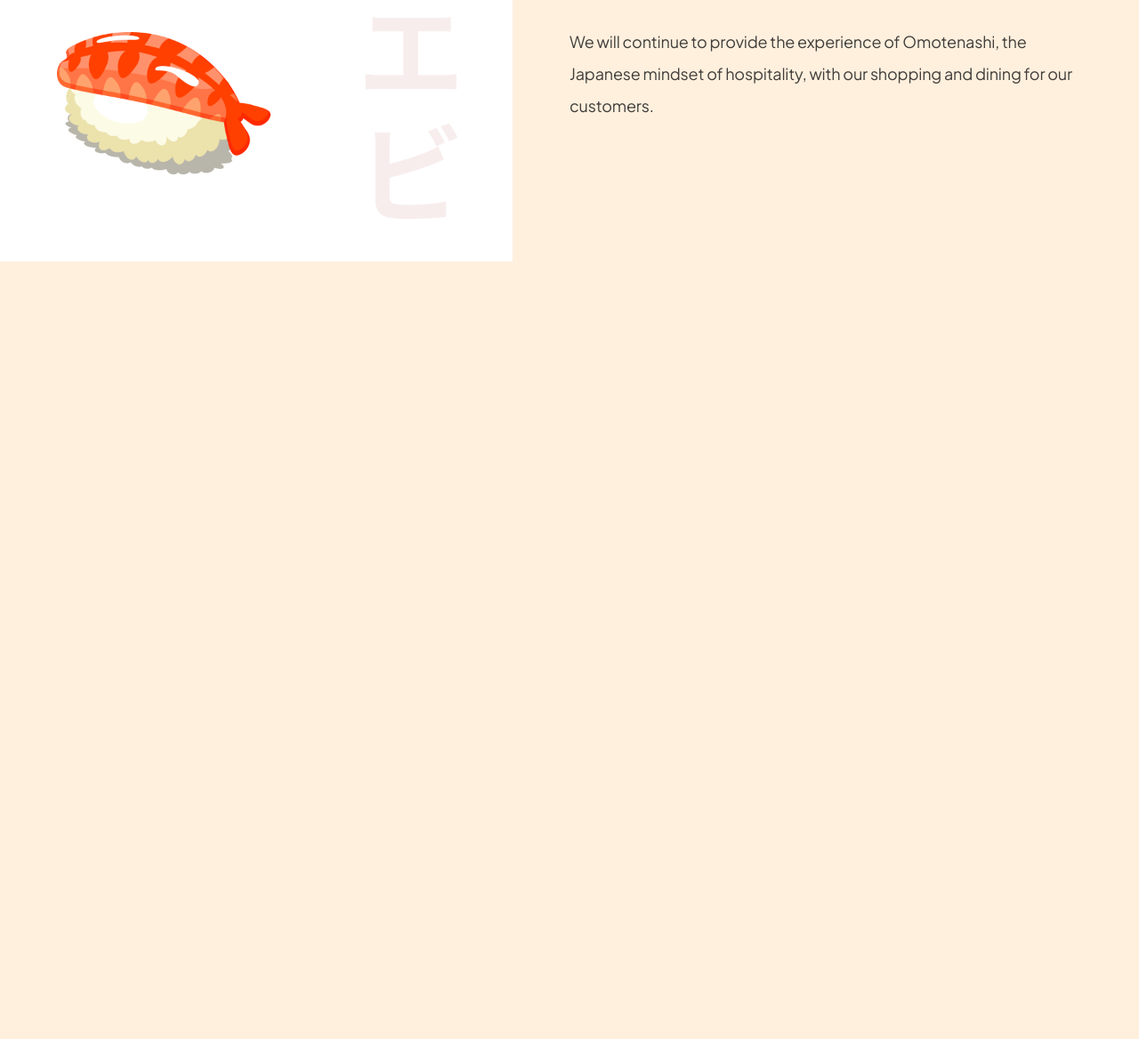
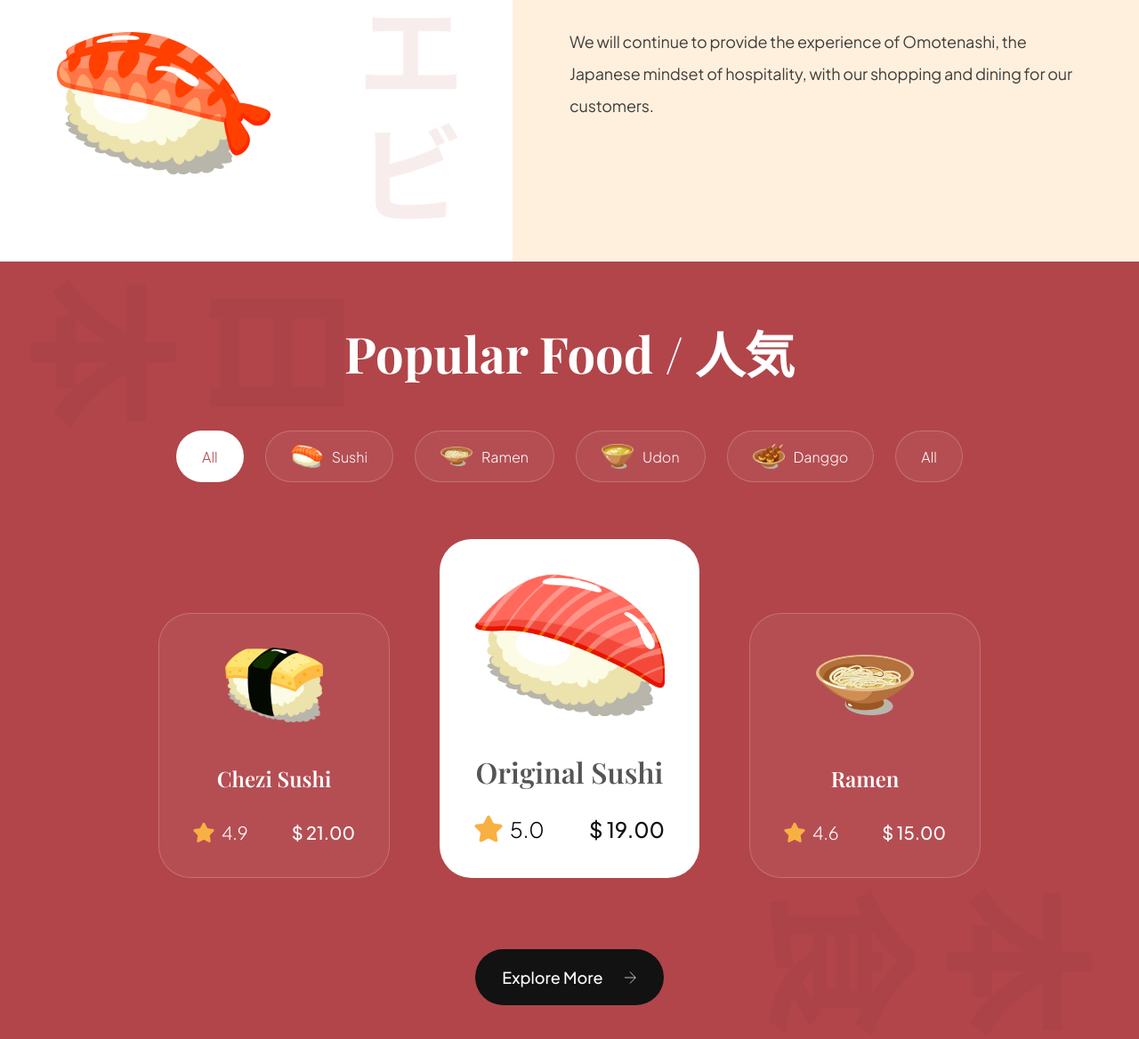
Before and after one commit to Scar1109/SushiMan-Sushi-Ordering-Website, a website built with Vite: page index.html in a window 1280 px wide. Shown: the part 1224-2392 px from the top of the page at 89% size. Before the commit the page ends 1518 px from the top, so only its background shows below. Built offline with nearby package versions, Linux system fonts and the light colour scheme.

Commit message:
popular Sushi section

```diff
--- a/css/sections/popular.css
+++ b/css/sections/popular.css
@@ -0,0 +1,200 @@
+.popular-foods{
+    padding: 64px;
+    display: flex;
+    flex-direction: column;
+
+    background-color: var(--primary-color);
+    background-image: url("../../assets/popular_bg.png");
+    background-position: center;
+    background-repeat: no-repeat;
+    background-size: contain;
+
+    overflow: hidden;
+}
+
+.populer-foods__title {
+    font-size: 56px;
+    font-family: var(--playfair-display);
+    color: #fff;
+    line-height: 78px;
+    font-weight: 600px;
+    text-align: center;
+}
+
+.popular-foods__filters {
+    margin-top: 48px;
+    max-width: 100%;
+    overflow-x: auto;
+
+    display: flex;
+    justify-content: center;
+    gap: 24px;
+}
+
+.popular-foods--filter-btn {
+    padding: 10px 28px;
+    flex-direction: row;
+    display: flex;
+    align-items: center;
+    gap: 10px;
+
+    background:  rgba(255, 255, 255, 0.05);
+    border: 1px solid rgba(255, 255, 255, 0.2);
+    border-radius: 46px;
+
+    font-size: 16px;
+    font-weight: 300;
+    font-family: var(--plus-jakarta-sans);
+    color: #fff;
+    cursor: pointer;
+}
+
+.popular-foods--filter-btn img {
+    width: 36px;
+    height: 36px;
+    object-fit: contain;
+
+}
+
+.popular-foods--filter-btn.active {
+    background: #fff;
+    color: var(--primary-color);
+}
+
+.popular-foods--filter-btn:hover {
+    background: #fff;
+    color: var(--primary-color);
+}
+
+.popular-foods__catalog {
+    margin-top: 64px;
+    display: flex;
+    justify-content: center;
+    align-items: flex-end;
+    flex-wrap: wrap;
+    gap: 56px;
+}
+
+.popular-foods__button {
+    width: fit-content;
+
+    padding: 20px 30px;
+    margin: 80px auto 0;
+
+    font-weight: 500;
+    font-size: 18px;
+    line-height: 23px;
+    font-family: var(--plus-jakarta-sans);
+    color: #fff;
+
+    border: none;
+    outline: none;
+    background: var(--secondary-color);
+    border-radius: 64px;
+    cursor: pointer;
+}
+
+.popular-foods__button img {
+    width: 14px;
+    height: 14px;
+    object-fit: contain;
+
+    margin-left: 21px;
+}
+
+
+.popular-foods__card {
+    padding: 38px;
+    min-width: 260px;
+
+    height: fit-content;
+    display: flex;
+    align-items: center;
+    flex-direction: column;
+
+    border-radius: 36px;
+    background: rgba(255, 255, 255, 0.05);
+    border: 1px solid rgba(255, 255, 255, 0.2);
+
+}
+
+.popular-foods__card img {
+    width: 110px;
+    height: 84px;
+    object-fit: contain;
+}
+
+.popular-foods__card-title {
+    margin-top: 47px;
+    font-size: 24px;
+    font-weight: 600;
+    font-family: var(--playfair-display);
+    line-height: 32px;
+    color: #fff;
+    text-align: center;
+
+
+}
+
+.popular-foods__card-details {
+    width: 100%;
+    margin-top: 32px;
+}
+
+.popular-foods__card-ratings {
+    display: flex;
+    align-items: center;
+    gap: 8px;
+}
+
+.popular-foods__card-ratings img {
+    width: 24px;
+    height: 24px;
+    object-fit: contain;
+}
+
+.popular-foods__card-ratings p {
+    font-size: 20px;
+    font-weight: 300;
+    font-family: var(--plus-jakarta-sans);
+    color: #fff;
+}
+
+.popular-foods__card-price {
+    font-size: 20px;
+    font-weight: 500;
+    font-family: var(--plus-jakarta-sans);
+    color: #fff;
+}
+
+.popular-foods__card.active-card {
+    background: #fff;
+    max-width: 340px;
+}
+
+.popular-foods__card.active-card .popular-foods__card-image {
+width: 214px;
+height: 160px;
+}
+
+.popular-foods__card.active-card .popular-foods__card-title {
+    color: var(--black-500);
+    font-size: 32px;
+}
+
+.popular-foods__card.active-card .popular-foods__card-ratings img {
+    width: 32px;
+    height: 32px;
+}
+
+
+.popular-foods__card.active-card .popular-foods__card-ratings p {
+    font-size: 24px;
+    color: var(--black-100);
+}
+
+
+.popular-foods__card.active-card .popular-foods__card-price {
+    font-size: 24px;
+    color: var(--secondary-color);
+}
--- a/index.html
+++ b/index.html
@@ -81,8 +81,8 @@
             </div>
         </section>
         <section class="about-us" id="about-us">
-            <div class="about-us__image ">
-                <div class="about-us__image-sushi3 ">
+            <div class="about-us__image">
+                <div class="about-us__image-sushi3">
                     <img src="assets/sushi-3.png" alt="sushi" />
                 </div>
                 <button class="about-us__button">
@@ -105,6 +105,103 @@
                 </p>
             </div>
         </section>
+        <section class="popular-foods" id="menu">
+            <h2 class="populer-foods__title">Popular Food / 人気</h2>
+
+            <div class="popular-foods__filters sushi__hide-scrollbar">
+                <button class="popular-foods--filter-btn active">All</button>
+
+                <button class="popular-foods--filter-btn">
+                    <img src="assets/sushi-9.png" alt="Sushi" />
+                    Sushi
+                </button>
+
+                <button class="popular-foods--filter-btn">
+                    <img src="assets/sushi-8.png" alt="Ramen" />
+                    Ramen
+                </button>
+
+                <button class="popular-foods--filter-btn">
+                    <img src="assets/sushi-7.png" alt="Udon" />
+                    Udon
+                </button>
+
+                <button class="popular-foods--filter-btn">
+                    <img src="assets/sushi-6.png" alt="Danggo" />
+                    Danggo
+                </button>
+
+                <button class="popular-foods--filter-btn">All</button>
+            </div>
+
+            <div class="popular-foods__catalog">
+                <article class="popular-foods__card">
+                    <img
+                        src="assets/sushi-12.png"
+                        alt="sushi"
+                        class="popular-foods__card-image"
+                    />
+                    <h4 class="popular-foods__card-title">
+                        Chezi Sushi
+                    </h4>
+                    <div class="popular-foods__card-details flex-between">
+                        <div class="popular-foods__card-ratings">
+                            <img src="assets/star.svg" alt="star"/>
+                            <p>4.9</p>
+                        </div>
+
+                        <p class="popular-foods__card-price">
+                            $ 21.00
+                        </p>
+                    </div>
+                </article>
+                <article class="popular-foods__card active-card">
+                    <img
+                        src="assets/sushi-11.png"
+                        alt="sushi"
+                        class="popular-foods__card-image"
+                    />
+                    <h4 class="popular-foods__card-title">
+                        Original Sushi
+                    </h4>
+                    <div class="popular-foods__card-details flex-between">
+                        <div class="popular-foods__card-ratings">
+                            <img src="assets/star.svg" alt="star"/>
+                            <p>5.0</p>
+                        </div>
+
+                        <p class="popular-foods__card-price">
+                            $ 19.00
+                        </p>
+                    </div>
+                </article>
+                <article class="popular-foods__card">
+                    <img
+                        src="assets/sushi-10.png"
+                        alt="sushi"
+                        class="popular-foods__card-image"
+                    />
+                    <h4 class="popular-foods__card-title">
+                        Ramen
+                    </h4>
+                    <div class="popular-foods__card-details flex-between">
+                        <div class="popular-foods__card-ratings">
+                            <img src="assets/star.svg" alt="star"/>
+                            <p>4.6</p>
+                        </div>
+
+                        <p class="popular-foods__card-price">
+                            $ 15.00
+                        </p>
+                    </div>
+                </article>
+            </div>
+
+            <button class="popular-foods__button">
+                Explore More
+                <img src="assets/arrow-right.svg" alt="arrow right" />
+            </button>
+        </section>
         <script src="js/script.js"></script>
     </body>
 </html>
```
